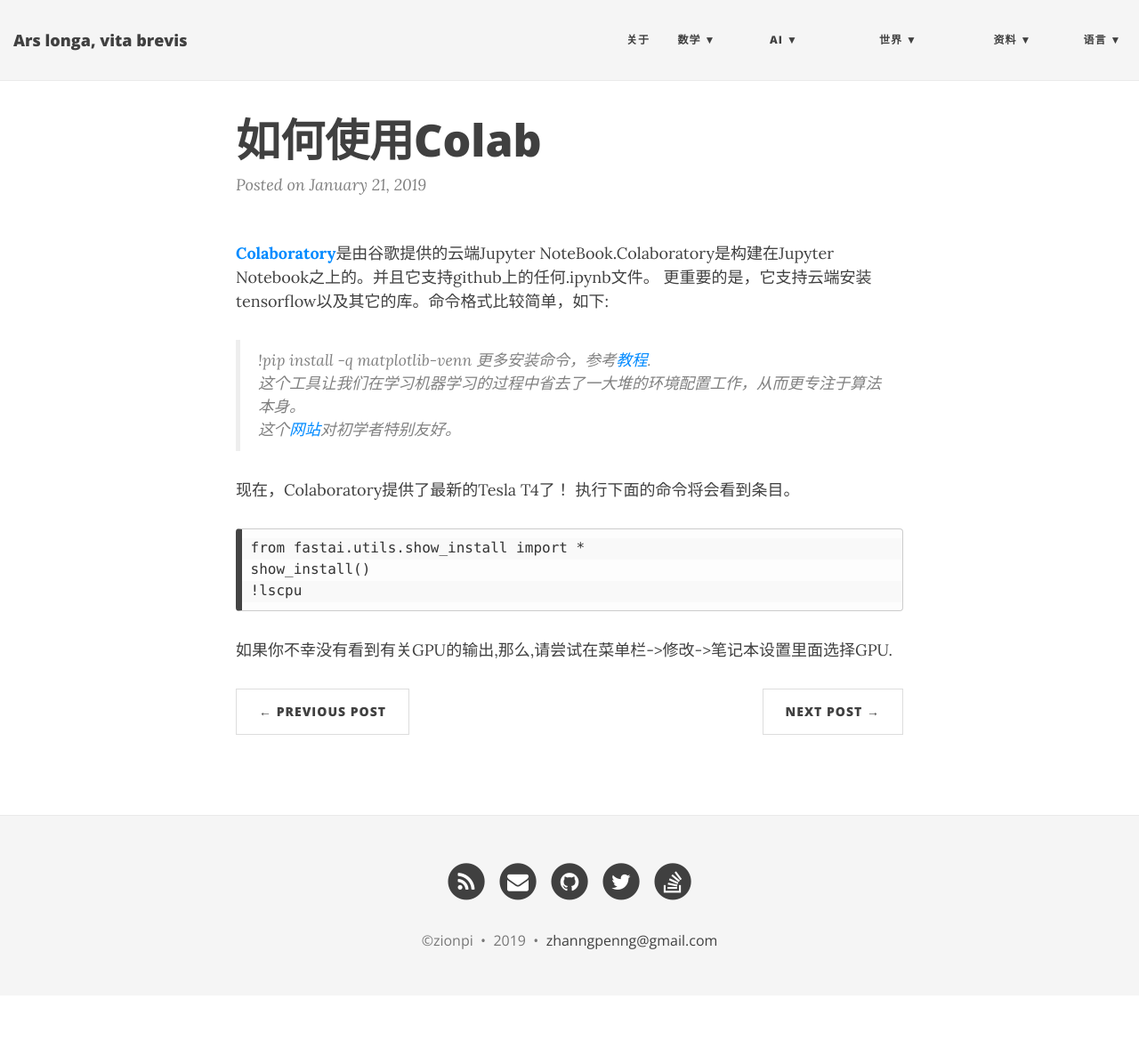
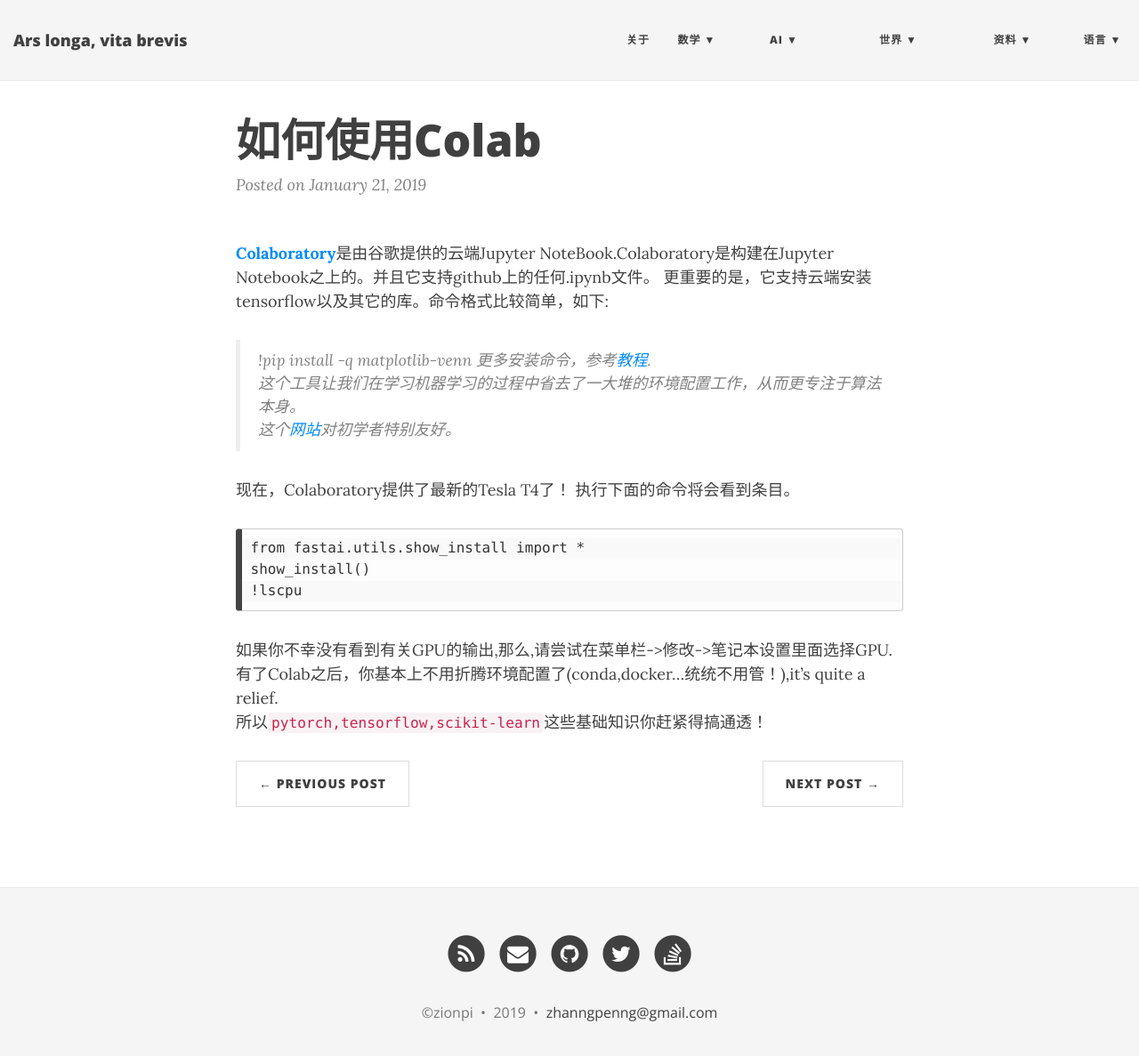
Before and after one commit to ZionPi/zionpi.github.io, a Jekyll site: the page built from _posts/2019-01-21-how-to-use-colab.md, in a window 1280 px wide and 1200 px high. Shown: the top 1187 px of the window at 89% size. Built offline with Jekyll 4.4.1, drawn with Linux system fonts in a browser that asks for light colours; nearby versions of some CDN libraries.

Commit message:
Update 2019-01-21-how-to-use-colab.md
elaborate more details

````diff
--- a/_posts/2019-01-21-how-to-use-colab.md
+++ b/_posts/2019-01-21-how-to-use-colab.md
@@ -18,3 +18,5 @@
 !lscpu
 ```
 如果你不幸没有看到有关GPU的输出,那么,请尝试在菜单栏->修改->笔记本设置里面选择GPU.
+有了Colab之后，你基本上不用折腾环境配置了(conda,docker...统统不用管！),it's quite a relief.
+所以```pytorch,tensorflow,scikit-learn```这些基础知识你赶紧得搞通透！
````
